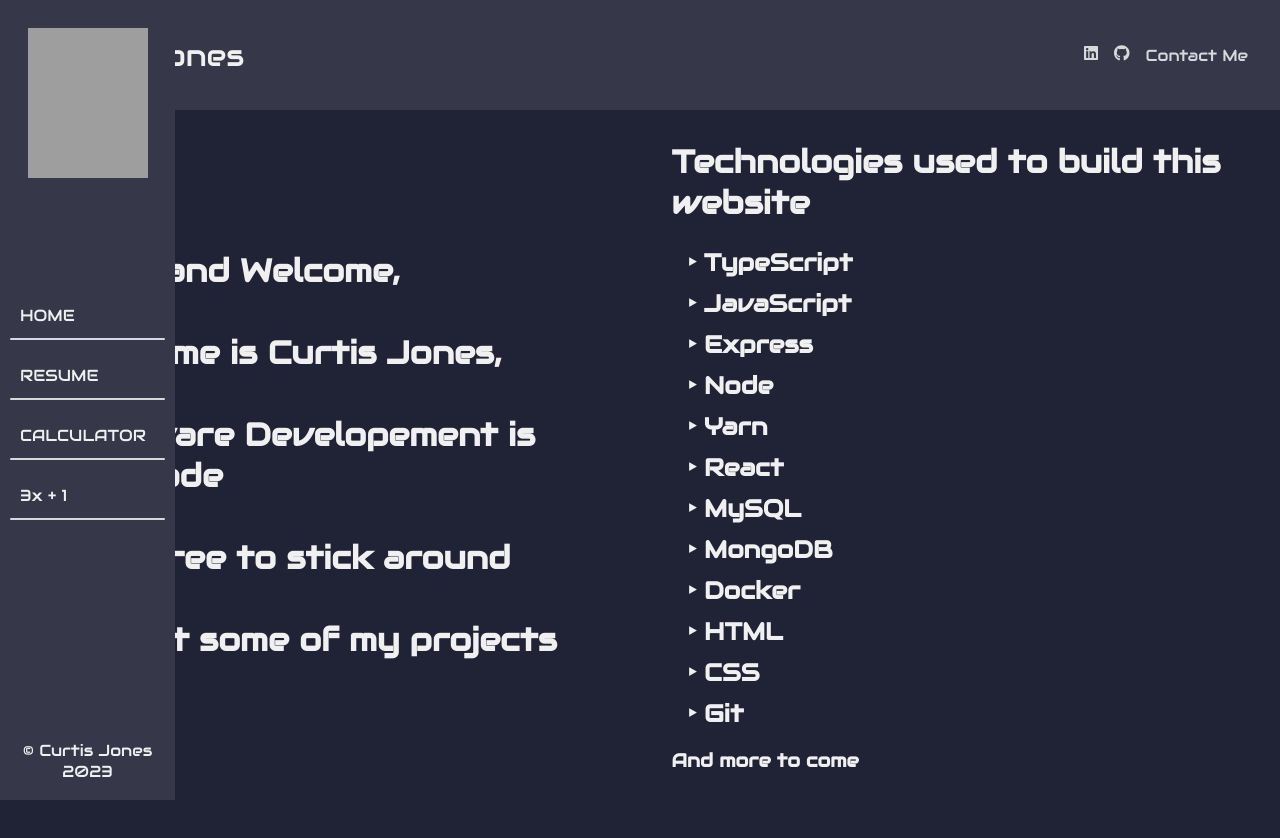
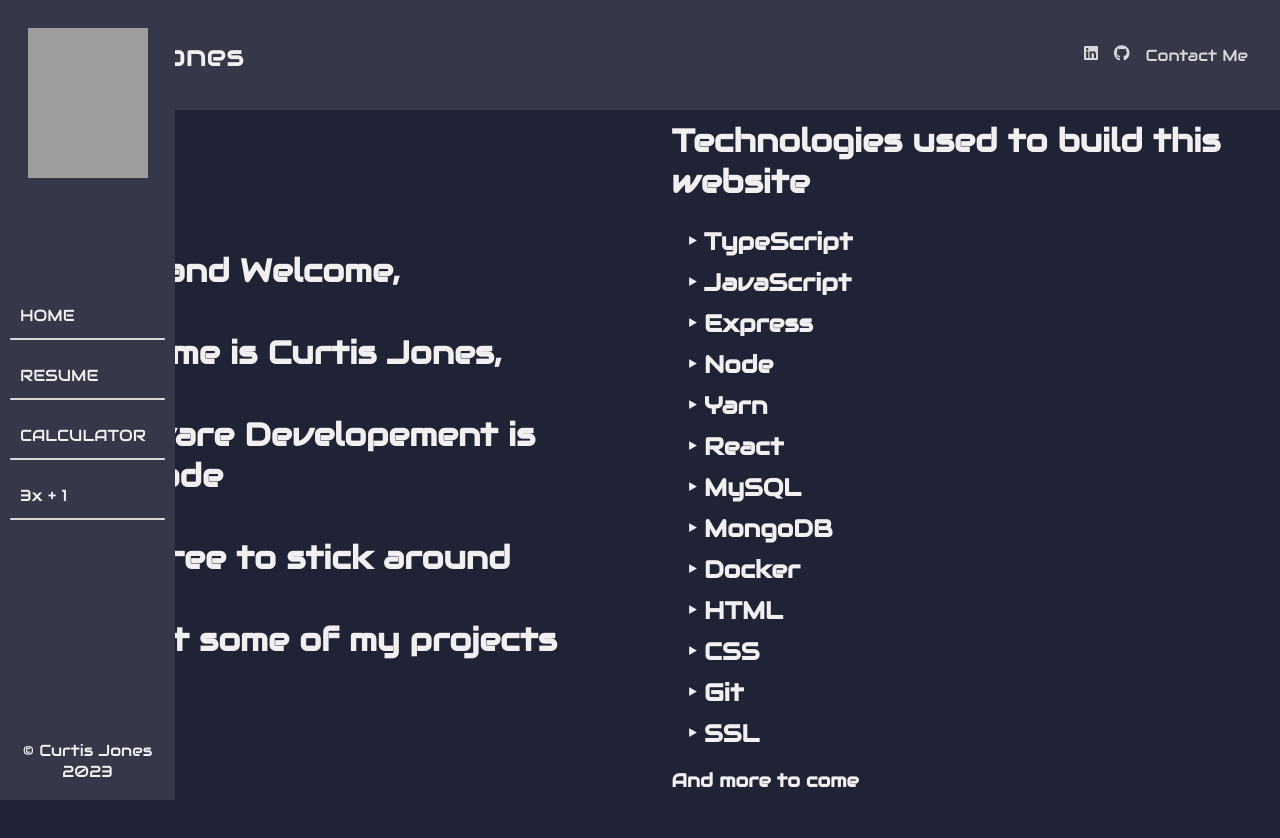
Before and after one commit to CurtisGRJones/CJResume, a React (Create React App) app in the folder app/: page / in a window 1280 px wide. Shown: the top 838 px of the page. Built offline with nearby package versions, Linux system fonts and the light colour scheme; no server answers; grey boxes are pictures that could not be loaded.

Commit message:
added ssl to technologies

```diff
--- a/app/src/pages/home/index.tsx
+++ b/app/src/pages/home/index.tsx
@@ -14,6 +14,7 @@ export const Home = () => {
         'HTML',
         'CSS',
         'Git',
+        'SSL'
     ]
     return (
         <div className={styles['home']}>
```
